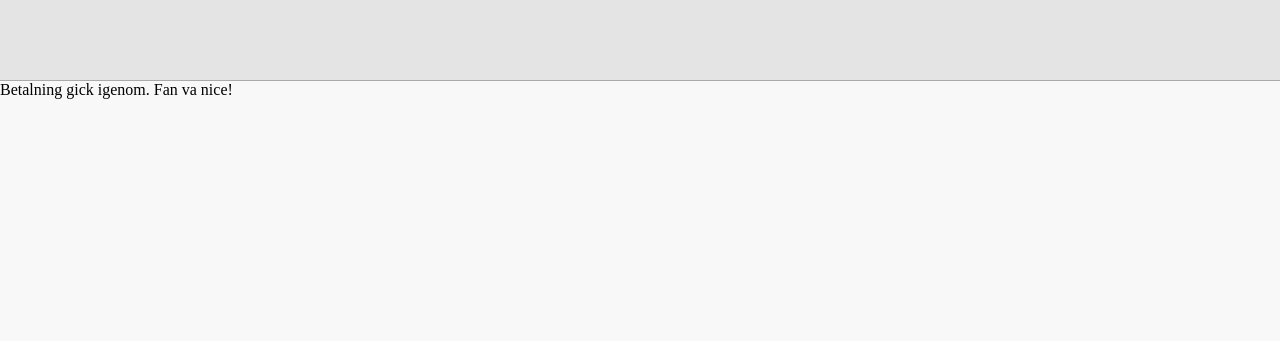
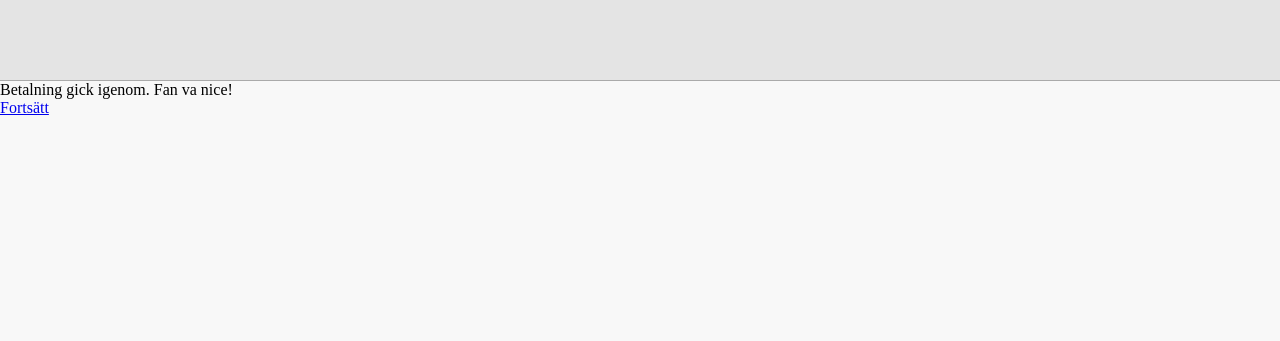
Before and after one commit to HerrLantz/based, a PHP site: page /contract_payed.php in a window 1280 px wide. Shown: the top 341 px of the page. Run offline with PHP 8.4, Linux system fonts and the light colour scheme; data that the repository does not hold is empty.

Commit message:
liten fix

```diff
--- a/contract_payed.php
+++ b/contract_payed.php
@@ -32,6 +32,8 @@
 						$payresult = mysqli_query($conn, $paysql);
 						if($payresult) {
 							echo "Betalning gick igenom. Fan va nice!";
+							echo "<br>";
+							echo "<a href='index.php'>Fortsätt</a>";
 						} else {
 							echo "Vi lyckades inte behandla din betalning. Säkert du som gjort fel...";
 						}
```
